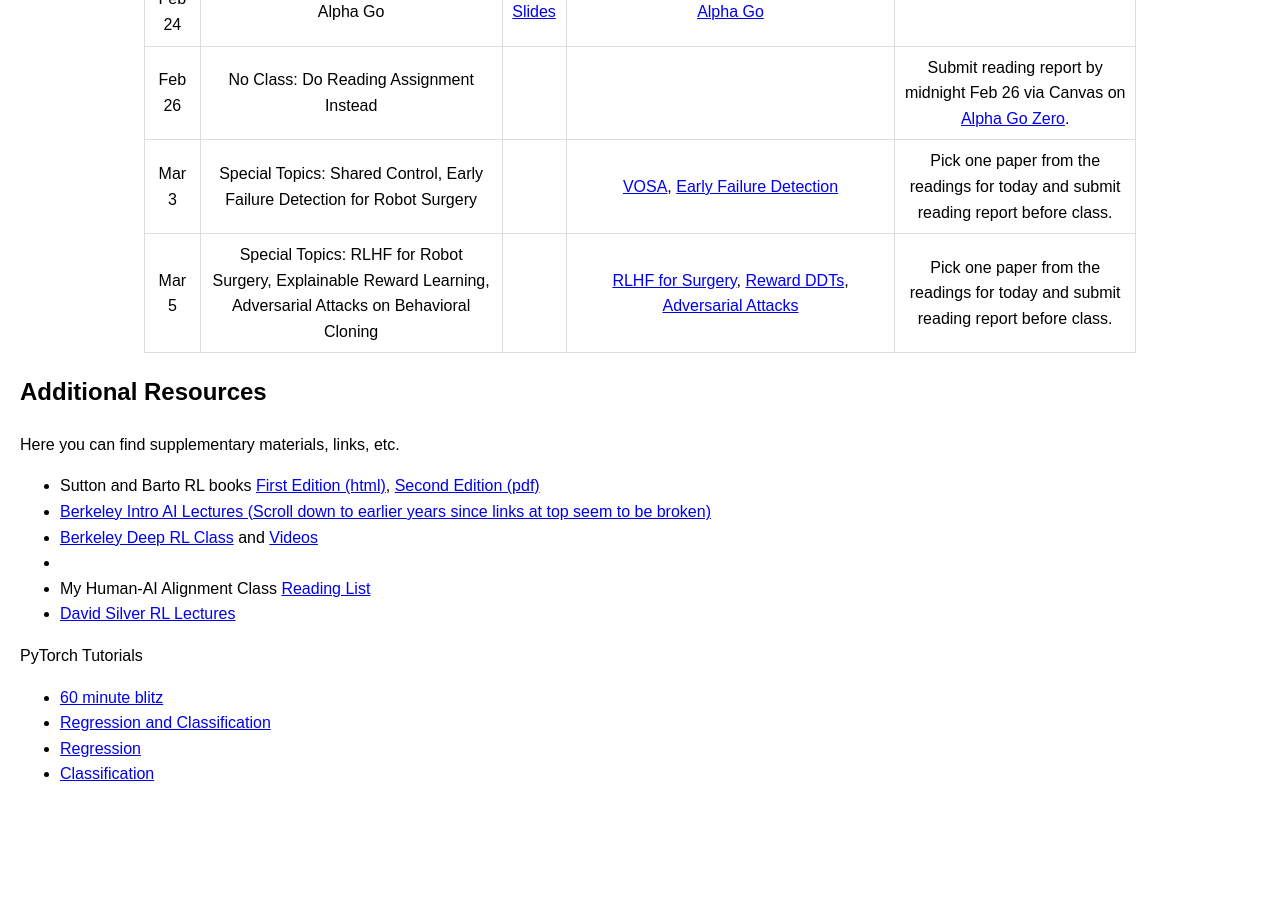
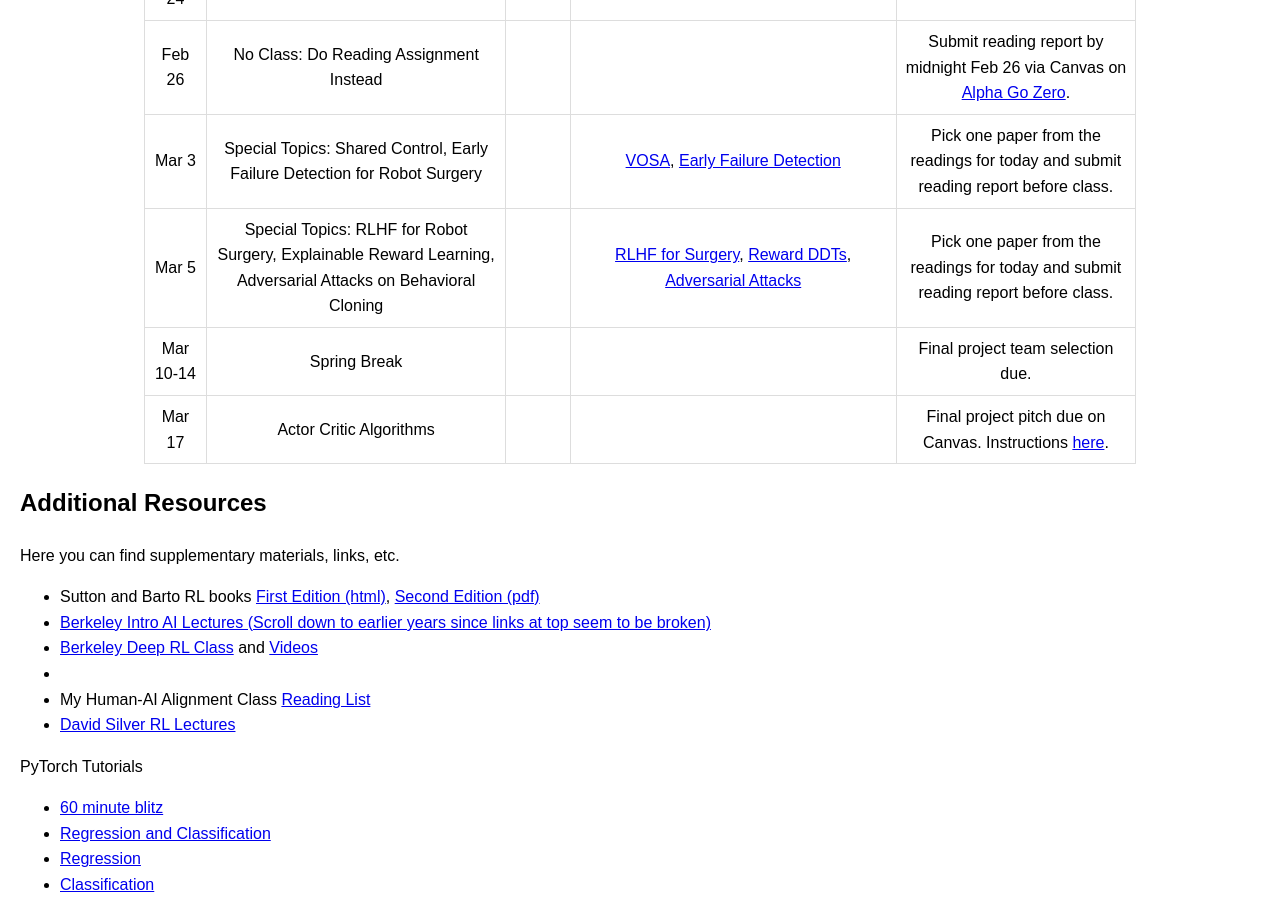
Before and after one commit to dsbrown1331/advanced-ai, a plain HTML site: page index.html in a window 1280 px wide. Shown: the part 1442-2360 px from the top of the page. Before the commit the page ends 2249 px from the top, so only its background shows below. Drawn offline with Linux system fonts and the light colour scheme.

Commit message:
Update index.html

```diff
--- a/index.html
+++ b/index.html
@@ -153,6 +153,20 @@
                     <td><a href="https://arxiv.org/abs/2404.07185">RLHF for Surgery</a>, <a href="https://arxiv.org/abs/2306.13004">Reward DDTs</a>, <a href="https://arxiv.org/abs/2502.03698">Adversarial Attacks</a></td>
                     <td>Pick one paper from the readings for today and submit reading report before class.</td>
                 </tr>
+                <tr>
+                    <td>Mar 10-14</td>
+                    <td>Spring Break</td>
+                    <td></td>
+                    <td></td>
+                    <td>Final project team selection due.</td>
+                </tr>
+                <tr>
+                    <td>Mar 17</td>
+                    <td>Actor Critic Algorithms</td>
+                    <td></td>
+                    <td></td>
+                    <td>Final project pitch due on Canvas. Instructions <a href="https://docs.google.com/document/d/11IqTbuJrvu5esMOVrQMxtfG7F3IoS5a5G6zdUOVmN-g/edit?tab=t.0">here</a>.</td>
+                </tr>
             </tbody>
         </table>
     </section>
```
